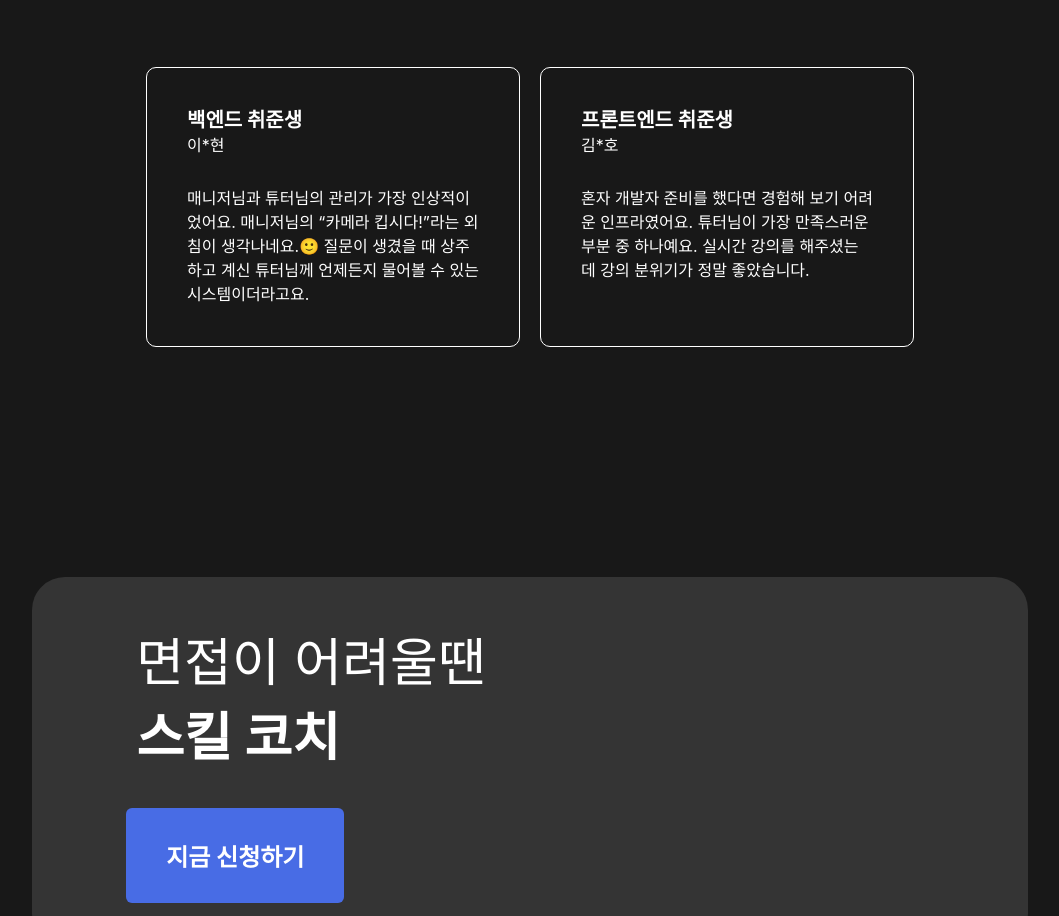
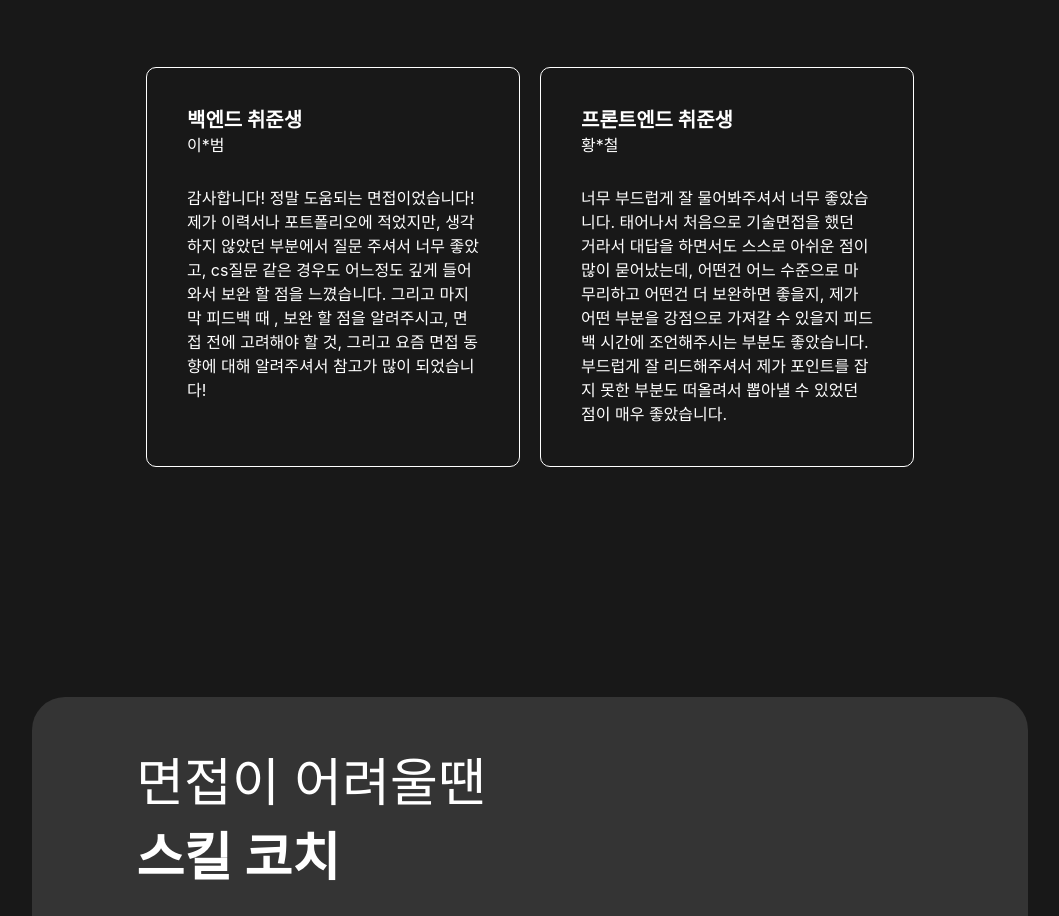
Before and after one commit to ro0opf/skill-coach, a React (Create React App) app: page / in a window 1280 px wide. Shown: the part 3220-4136 px from the top of the page, without its empty margins (110-1169 px from the left). Built offline with nearby package versions, Linux system fonts and the light colour scheme.

Commit message:
리뷰 수정

```diff
--- a/src/pages/home/ReviewSection.tsx
+++ b/src/pages/home/ReviewSection.tsx
@@ -13,14 +13,15 @@ function ReviewSection() {
             <div className={styles.author}>
               <div className={styles.author_info}>
                 <div className={styles.author_type}>백엔드 취준생</div>
-                <div>이*현</div>
+                <div>이*범</div>
               </div>
             </div>
             <div className={styles.h30} />
             <div className={styles.content}>
-              매니저님과 튜터님의 관리가 가장 인상적이었어요. 매니저님의 “카메라
-              킵시다!”라는 외침이 생각나네요.🙂 질문이 생겼을 때 상주하고 계신
-              튜터님께 언제든지 물어볼 수 있는 시스템이더라고요.
+              감사합니다! 정말 도움되는 면접이었습니다! 제가 이력서나 포트폴리오에 적었지만,
+              생각하지 않았던 부분에서 질문 주셔서 너무 좋았고, cs질문 같은 경우도 어느정도
+              깊게 들어와서 보완 할 점을 느꼈습니다. 그리고 마지막 피드백 때 , 보완 할 점을 알려주시고,
+              면접 전에 고려해야 할 것, 그리고 요즘 면접 동향에 대해 알려주셔서 참고가 많이 되었습니다!
             </div>
           </div>
 
@@ -28,14 +29,16 @@ function ReviewSection() {
             <div className={styles.author}>
               <div className={styles.author_info}>
                 <div className={styles.author_type}>프론트엔드 취준생</div>
-                <div>김*호</div>
+                <div>황*철</div>
               </div>
             </div>
             <div className={styles.h30} />
             <div className={styles.content}>
-              혼자 개발자 준비를 했다면 경험해 보기 어려운 인프라였어요.
-              튜터님이 가장 만족스러운 부분 중 하나예요. 실시간 강의를
-              해주셨는데 강의 분위기가 정말 좋았습니다.
+            너무 부드럽게 잘 물어봐주셔서 너무 좋았습니다. 태어나서 처음으로 기술면접을 했던
+            거라서 대답을 하면서도 스스로 아쉬운 점이 많이 묻어났는데, 어떤건 어느 수준으로
+            마무리하고 어떤건 더 보완하면 좋을지, 제가 어떤 부분을 강점으로 가져갈 수
+            있을지 피드백 시간에 조언해주시는 부분도 좋았습니다.
+            부드럽게 잘 리드해주셔서 제가 포인트를 잡지 못한 부분도 떠올려서 뽑아낼 수 있었던 점이 매우 좋았습니다.
             </div>
           </div>
         </div>
@@ -45,14 +48,15 @@ function ReviewSection() {
             <div className={styles.author}>
               <div className={styles.author_info}>
                 <div className={styles.author_type}>백엔드 취준생</div>
-                <div>이*현</div>
+                <div>이*범</div>
               </div>
             </div>
             <div className={styles.h30} />
             <div className={styles.content}>
-              매니저님과 튜터님의 관리가 가장 인상적이었어요. 매니저님의 “카메라
-              킵시다!”라는 외침이 생각나네요.🙂 질문이 생겼을 때 상주하고 계신
-              튜터님께 언제든지 물어볼 수 있는 시스템이더라고요.
+              감사합니다! 정말 도움되는 면접이었습니다! 제가 이력서나 포트폴리오에 적었지만,
+              생각하지 않았던 부분에서 질문 주셔서 너무 좋았고, cs질문 같은 경우도 어느정도
+              깊게 들어와서 보완 할 점을 느꼈습니다. 그리고 마지막 피드백 때 , 보완 할 점을 알려주시고,
+              면접 전에 고려해야 할 것, 그리고 요즘 면접 동향에 대해 알려주셔서 참고가 많이 되었습니다!
             </div>
           </div>
 
@@ -60,14 +64,16 @@ function ReviewSection() {
             <div className={styles.author}>
               <div className={styles.author_info}>
                 <div className={styles.author_type}>프론트엔드 취준생</div>
-                <div>김*호</div>
+                <div>황*철</div>
               </div>
             </div>
             <div className={styles.h30} />
             <div className={styles.content}>
-              혼자 개발자 준비를 했다면 경험해 보기 어려운 인프라였어요.
-              튜터님이 가장 만족스러운 부분 중 하나예요. 실시간 강의를
-              해주셨는데 강의 분위기가 정말 좋았습니다.
+            너무 부드럽게 잘 물어봐주셔서 너무 좋았습니다. 태어나서 처음으로 기술면접을 했던
+            거라서 대답을 하면서도 스스로 아쉬운 점이 많이 묻어났는데, 어떤건 어느 수준으로
+            마무리하고 어떤건 더 보완하면 좋을지, 제가 어떤 부분을 강점으로 가져갈 수
+            있을지 피드백 시간에 조언해주시는 부분도 좋았습니다.
+            부드럽게 잘 리드해주셔서 제가 포인트를 잡지 못한 부분도 떠올려서 뽑아낼 수 있었던 점이 매우 좋았습니다.
             </div>
           </div>
         </div>
```
